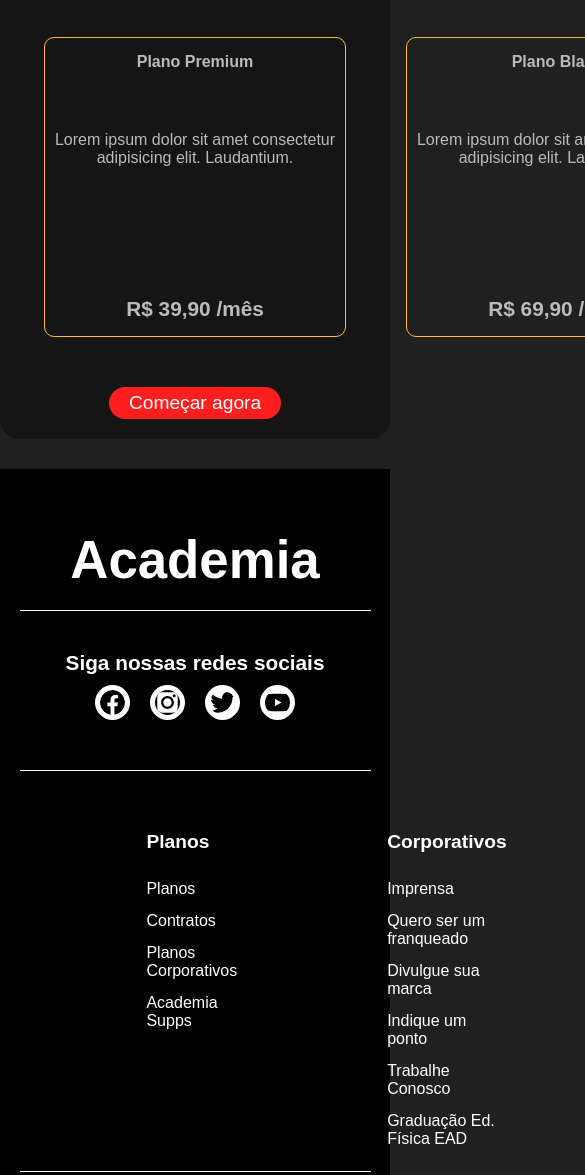
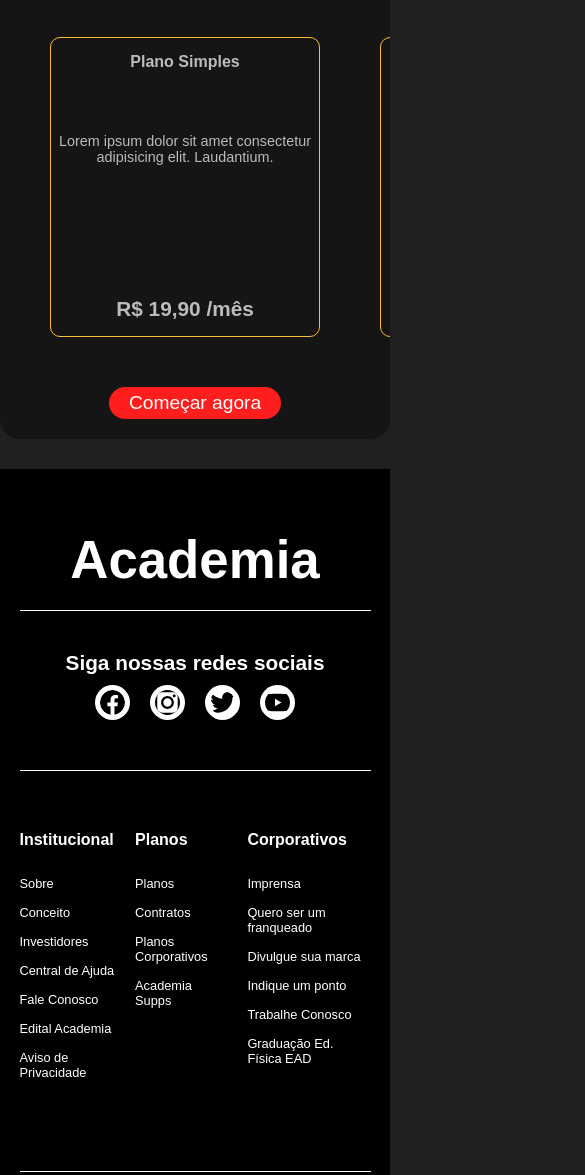
Before and after one commit to jonathascp/Projeto-Academia, a plain HTML site: page index.html in a window 390 px wide. Shown: the part 2651-3826 px from the top of the page, 585 px wide, since content can reach past the window. Drawn offline with Linux system fonts and the light colour scheme.

Commit message:
Update media-query.css

```diff
--- a/media-query/media-query.css
+++ b/media-query/media-query.css
@@ -18,6 +18,14 @@
         align-items: center;
         justify-content: center;
     }
+
+    /* #aulas > .container_div {
+        display: flex;
+        flex-direction: row;
+        align-items: center;
+        justify-content: space-between;
+        overflow: auto;
+    } */
 
     .container_div div {
         display: flex;
@@ -42,8 +50,37 @@
         width: 70%;
     }
 
+    .planos {
+        max-width: 100%;
+        display: flex;
+        flex-direction: row;
+        overflow: auto;
+        align-items: center;
+        justify-content: flex-start;
+        padding: 0 50px;
+    }
+
+    .planos_plano {
+        width: 270px;
+    }
+
+    .planos_plano > p:nth-child(2) {
+        font-size: .9em;
+    }
+
     #planos > p {
         font-size: .8em;
     }
 
+    .informacao {
+        gap: 20px;
+    }
+
+    .container_informacao p{
+        font-size: 1em;
+    }
+
+    .container_informacao a {
+        font-size: .8em;
+    }
 }
```
